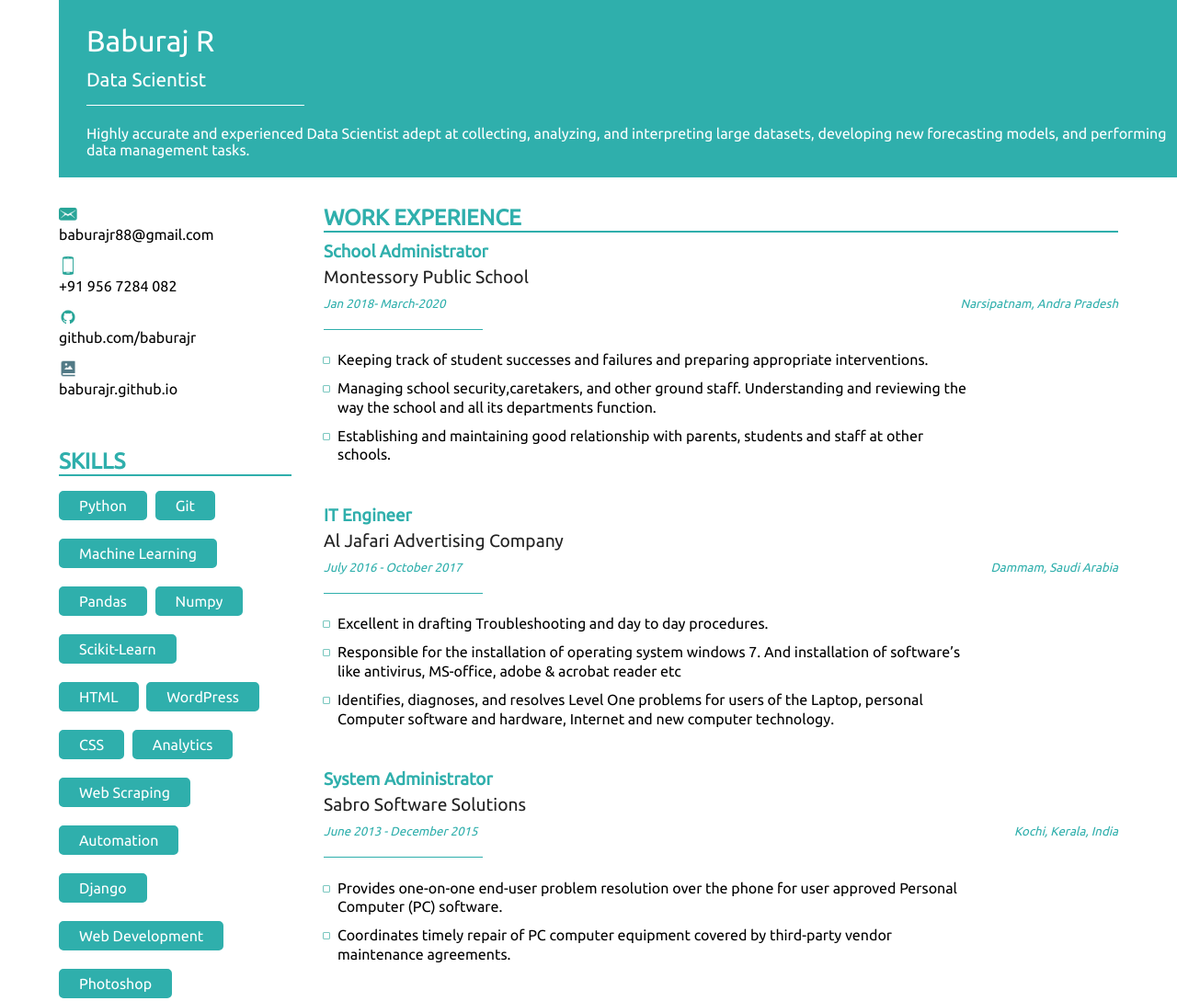
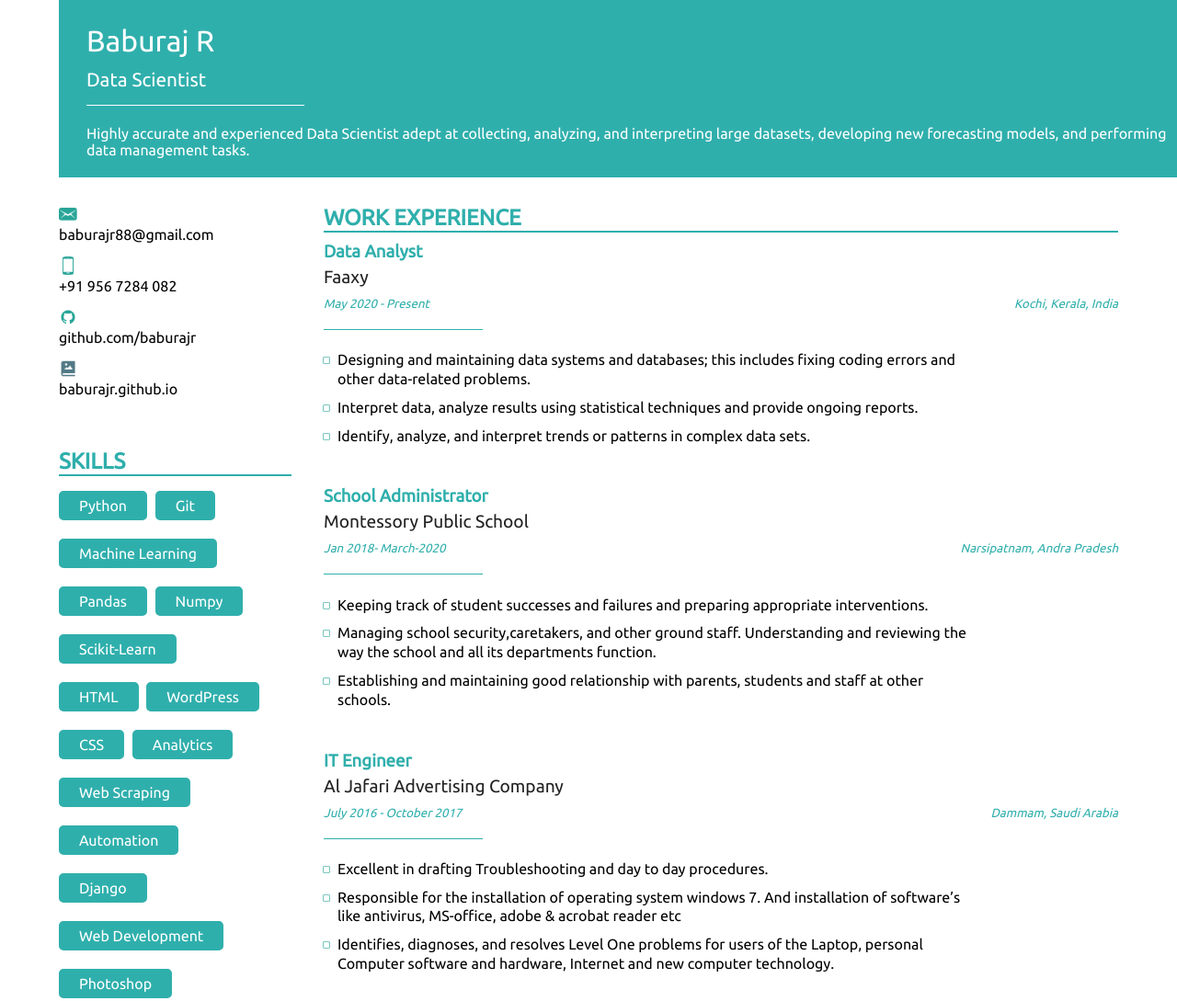
Before and after one commit to baburajr/resume, a plain HTML site: page index.html in a window 1280 px wide. Shown: the top 1089 px of the page at 92% size. Drawn offline with Linux system fonts and the light colour scheme.

Commit message:
updated index page

```diff
--- a/index.html
+++ b/index.html
@@ -102,6 +102,22 @@
 
       <div class="experience">
         <div class="experience__role">
+          <h3 class="experience__role__title">Data Analyst</h3>
+          <h4 class="experience__role__organization-name">Faaxy</h4>
+        </div>
+        <div class="experience__date-location">
+          <h5 class="experience__date">May 2020 - Present</h5>
+          <h5 class="experience__location">Kochi, Kerala, India</h5>
+        </div>
+        <ul class="experience__details">
+          <li class="experience__details__segment">Designing and maintaining data systems and databases; this includes fixing coding errors and other data-related problems.</li>
+          <li class="experience__details__segment">Interpret data, analyze results using statistical techniques and provide ongoing reports.</li>
+          <li class="experience__details__segment">Identify, analyze, and interpret trends or patterns in complex data sets.</li>
+        </ul>
+      </div>
+
+      <div class="experience">
+        <div class="experience__role">
           <h3 class="experience__role__title">School Administrator</h3>
           <h4 class="experience__role__organization-name">Montessory Public School</h4>
         </div>
@@ -155,26 +171,6 @@
         </ul>
       </div>
 
-      <!-- <div class="experience">
-        <div class="experience__role">
-          <h3 class="experience__role__title">Website Designer and Developer</h3>
-          <div class="experience__role__organization">
-            <h4 class="experience__role__organization-name">Arkansas Catholic Charismatic</h4>
-            <a href="http://arkcc.org" class="experience__link">arkcc.org</a>
-          </div>
-        </div>
-        <div class="experience__date-location">
-          <h5 class="experience__date">01/2019 - 05/2019</h5>
-          <h5 class="experience__location">Conway, AR</h5>
-        </div>
-        <ul class="experience__details">
-          <li class="experience__details__segment">Designed and updated new iteration of existing website in WordPress enhanced with HTML and CSS throughout, utilizing content from previous web development platform.</li>
-          <li class="experience__details__segment">Optimized user experience in easily maintainable, accessible, and functional website for client-facing elements and user-facing front end.</li>
-          <li class="experience__details__segment">Implemented full design overhaul of website construction, user flow, color, and assets, while introducing new features including event registration and ticketing.</li>
-          <li class="experience__details__segment">Delighted client by delivering product on time and under budget, translating their vision into a brand new adaptation of their previous website.</li>
-        </ul>
-      </div> -->
-
       <div>
         <h2 class="experience__heading">Education</h2>
         <div class="experience">
```
